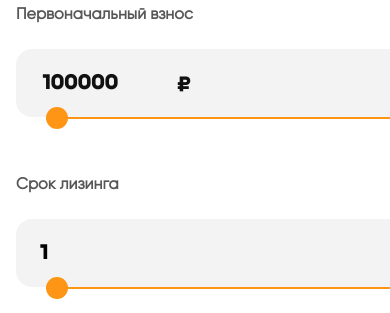
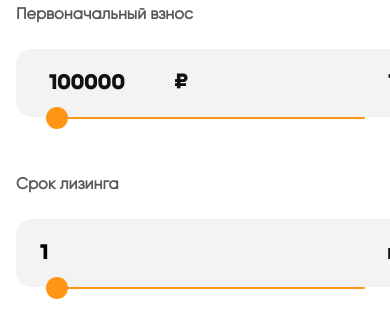
Before and after one commit to Ibrahimhussien227/calculate-cost-of-car-leasing, a React (Create React App) app: page / in a window 390 px wide. Shown: the part 422-735 px from the top of the page. Built offline with nearby package versions, Linux system fonts and the light colour scheme.

Commit message:
ready to deploy

```diff
--- a/src/components/calculator.css
+++ b/src/components/calculator.css
@@ -113,36 +113,38 @@ h5 {
   }
 
   .calculator__content {
-    width: 110%;
+    width: 105%;
   }
 
   .calculator__content-input {
     width: 35px;
-    margin-left: 650px;
+    margin-left: 730px;
   }
 
   form .btn {
     font-size: 22px;
+    width: 45%;
   }
 
   .slider {
-    width: 100%;
+    width: 95%;
   }
 
   h2 {
-    margin: 0 2rem 0 auto;
+    display: flex;
+    margin: 0 1rem 0 auto;
   }
 }
 
 /* ================== MEDIA QUERIES (SMALL DEVICES) ================== */
 @media screen and (max-width: 600px) {
   .calculator__content {
-    width: 100%;
+    width: 95%;
   }
 
   .calculator__content-input {
     width: 28px;
-    margin-left: 220px;
+    margin-left: 200px;
   }
 
   input {
@@ -150,7 +152,7 @@ h5 {
   }
 
   .slider {
-    width: 80%;
+    width: 70%;
   }
 
   h1 {
```
